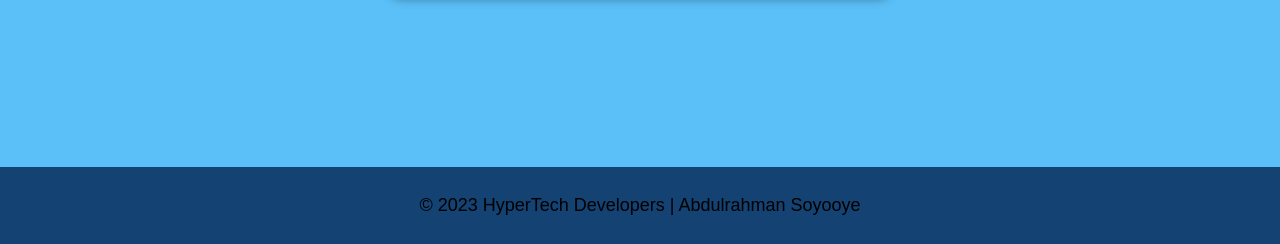
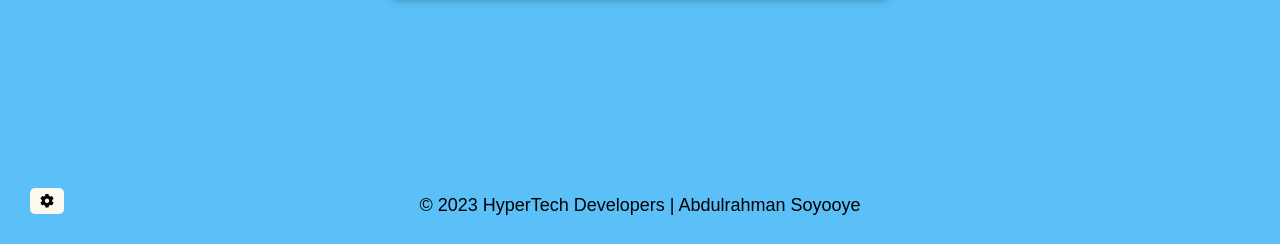
Before and after one commit to DevelopersHyperTech/Hyper-typer, a plain HTML site: page index.html in a window 1280 px wide. Shown: the part 556-800 px from the top of the page. Drawn offline with Linux system fonts and the light colour scheme; a web font is replaced by a local one.

Commit message:
Update stlyes.css

```diff
--- a/stlyes.css
+++ b/stlyes.css
@@ -138,8 +138,7 @@ footer{
     position:absolute;
     bottom:0;
     text-align:center;
-       font-size: 12px;
-    background-color: #144272;
+    font-size: 12px;
     width: 100vw;
     display: flex;
     align-items: center;
```
